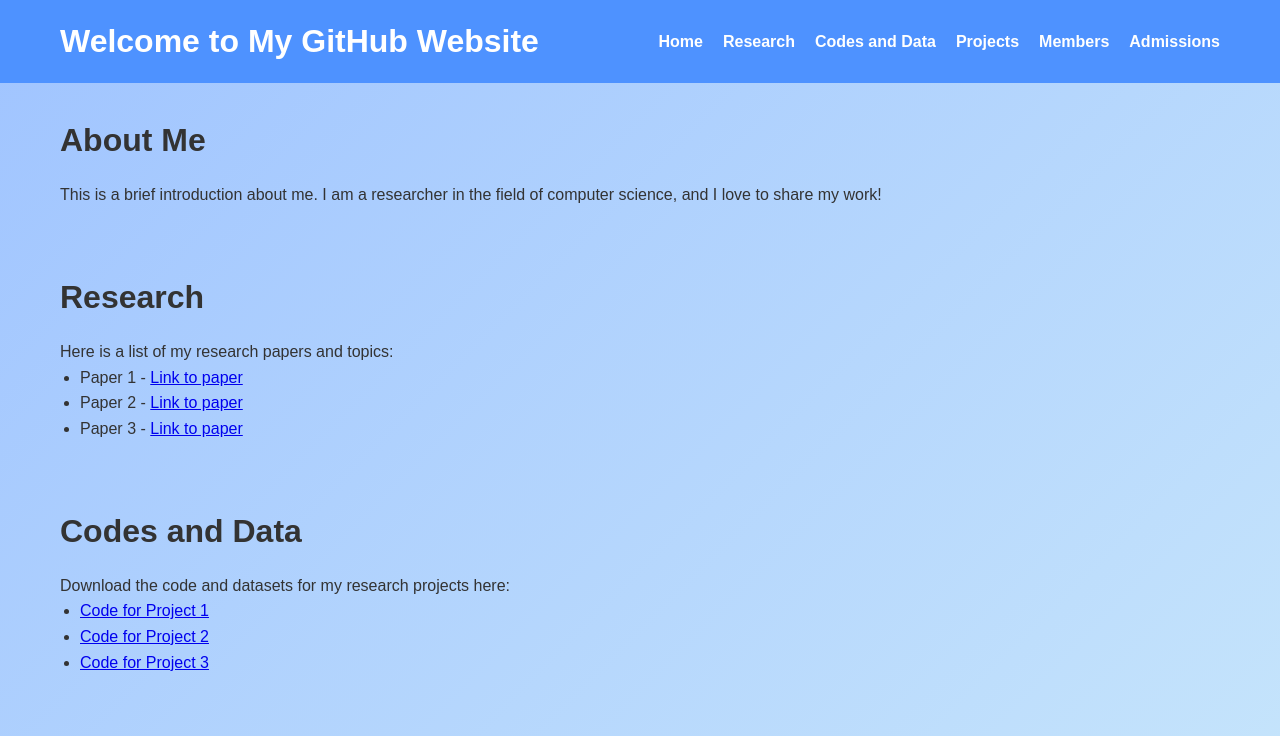
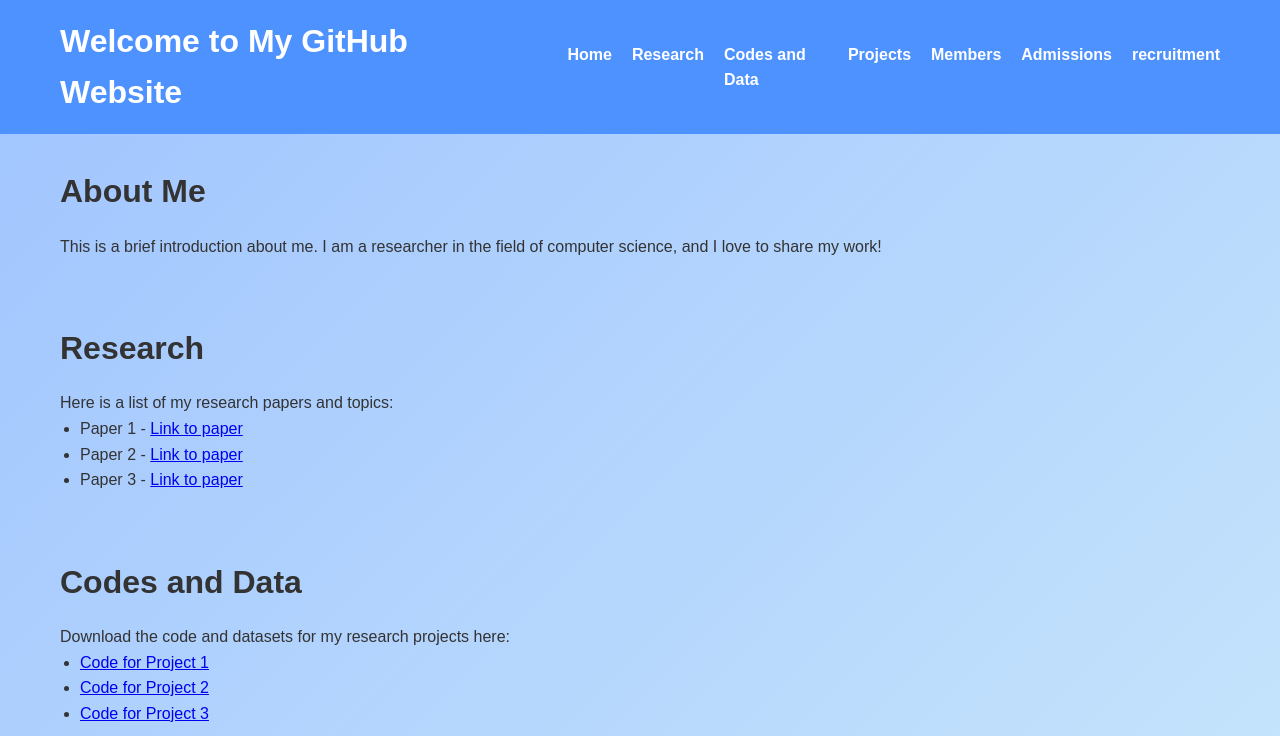
Before and after one commit to Sun-ccx/ccx.github.io, a plain HTML site: page index.html in a window 1280 px wide. Shown: the top 736 px of the page. Drawn offline with Linux system fonts and the light colour scheme.

Commit message:
Update index.html

```diff
--- a/index.html
+++ b/index.html
@@ -19,6 +19,7 @@
                     <li><a href="#projects">Projects</a></li>
                     <li><a href="#members">Members</a></li>
                     <li><a href="#admissions">Admissions</a></li>
+                    <li><a href="#recruitment">recruitment</a></li>
                 </ul>
             </nav>
         </div>
```
